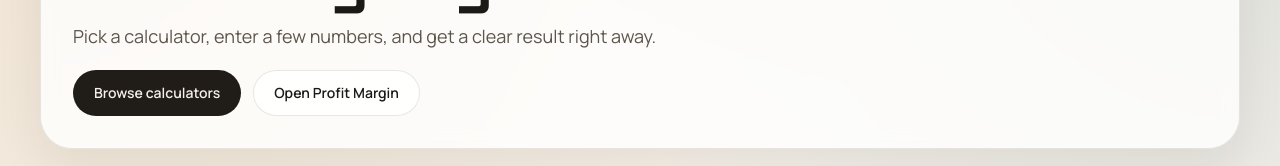
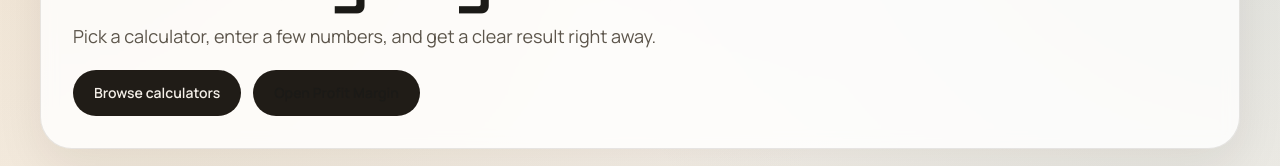
Before and after one commit to hataba123/noblecalculator, a Next.js app: page / in a window 1280 px wide. Shown: the part 270-436 px from the top of the page. Built offline with nearby package versions, Linux system fonts and the light colour scheme; no server answers.

Commit message:
Make Open Profit Margin button dark background for better UX

```diff
--- a/src/app/page.tsx
+++ b/src/app/page.tsx
@@ -38,7 +38,7 @@ export default function HomePage() {
                 </Link>
                 <Link
                   href="/tools/profit-margin"
-                  className="inline-flex rounded-full border border-[color:var(--border)] bg-[color:var(--surface)] px-4 py-2.5 text-sm font-semibold text-[color:var(--foreground)] transition-colors hover:bg-[color:var(--surface-soft)] sm:px-5 sm:py-3"
+                  className="inline-flex rounded-full border border-[color:var(--border)] bg-[color:var(--accent-strong)] px-4 py-2.5 text-sm font-semibold text-[color:var(--background)] transition-colors hover:bg-[color:var(--accent)] sm:px-5 sm:py-3"
                 >
                   Open Profit Margin
                 </Link>
```
